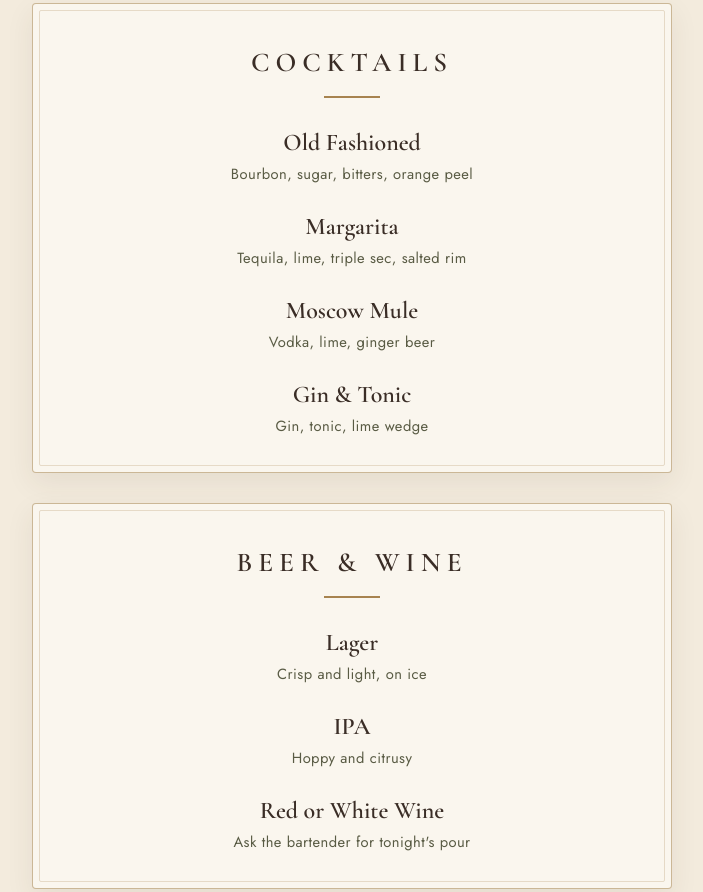
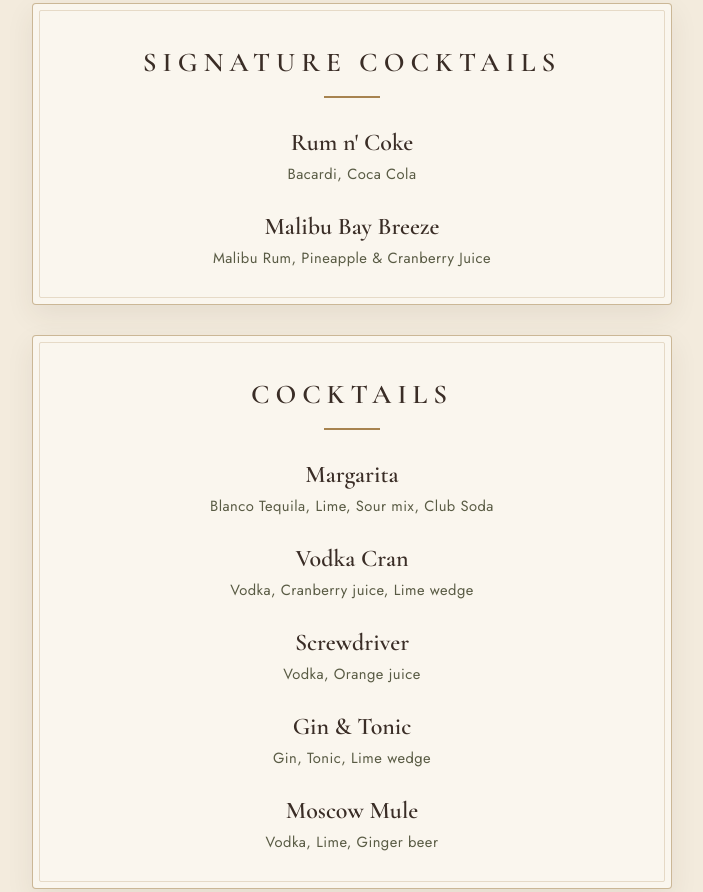
Before and after one commit to derickbellofatto/derickbellofatto.github.io, a plain HTML site: page index.html in a window 1280 px wide. Shown: the part 475-1367 px from the top of the page, without its empty margins (288-991 px from the left). Drawn offline with nearby package versions, Linux system fonts and the light colour scheme.

Commit message:
Update index.html

```diff
--- a/index.html
+++ b/index.html
@@ -181,40 +181,40 @@
          <div class="drink"> block to add a drink, delete one to remove it. -->
 
     <section>
-      <h2>Cocktails</h2>
+      <h2>Signature Cocktails</h2>
       <span class="h2-rule"></span>
       <div class="drink">
-        <h3>Old Fashioned</h3>
-        <p>Bourbon, sugar, bitters, orange peel</p>
+        <h3>Rum n' Coke</h3>
+        <p>Bacardi, Coca Cola</p>
       </div>
       <div class="drink">
-        <h3>Margarita</h3>
-        <p>Tequila, lime, triple sec, salted rim</p>
-      </div>
-      <div class="drink">
-        <h3>Moscow Mule</h3>
-        <p>Vodka, lime, ginger beer</p>
-      </div>
-      <div class="drink">
-        <h3>Gin &amp; Tonic</h3>
-        <p>Gin, tonic, lime wedge</p>
+        <h3>Malibu Bay Breeze</h3>
+        <p>Malibu Rum, Pineapple &amp; Cranberry Juice</p>
       </div>
     </section>
 
     <section>
-      <h2>Beer &amp; Wine</h2>
+      <h2>Cocktails</h2>
       <span class="h2-rule"></span>
       <div class="drink">
-        <h3>Lager</h3>
-        <p>Crisp and light, on ice</p>
+        <h3>Margarita</h3>
+        <p>Blanco Tequila, Lime, Sour mix, Club Soda</p>
       </div>
       <div class="drink">
-        <h3>IPA</h3>
-        <p>Hoppy and citrusy</p>
+        <h3>Vodka Cran</h3>
+        <p>Vodka, Cranberry juice, Lime wedge</p>
       </div>
       <div class="drink">
-        <h3>Red or White Wine</h3>
-        <p>Ask the bartender for tonight's pour</p>
+        <h3>Screwdriver</h3>
+        <p>Vodka, Orange juice</p>
+      </div>
+      <div class="drink">
+        <h3>Gin &amp; Tonic</h3>
+        <p>Gin, Tonic, Lime wedge</p>
+      </div>
+      <div class="drink">
+        <h3>Moscow Mule</h3>
+        <p>Vodka, Lime, Ginger beer</p>
       </div>
     </section>
 
```
